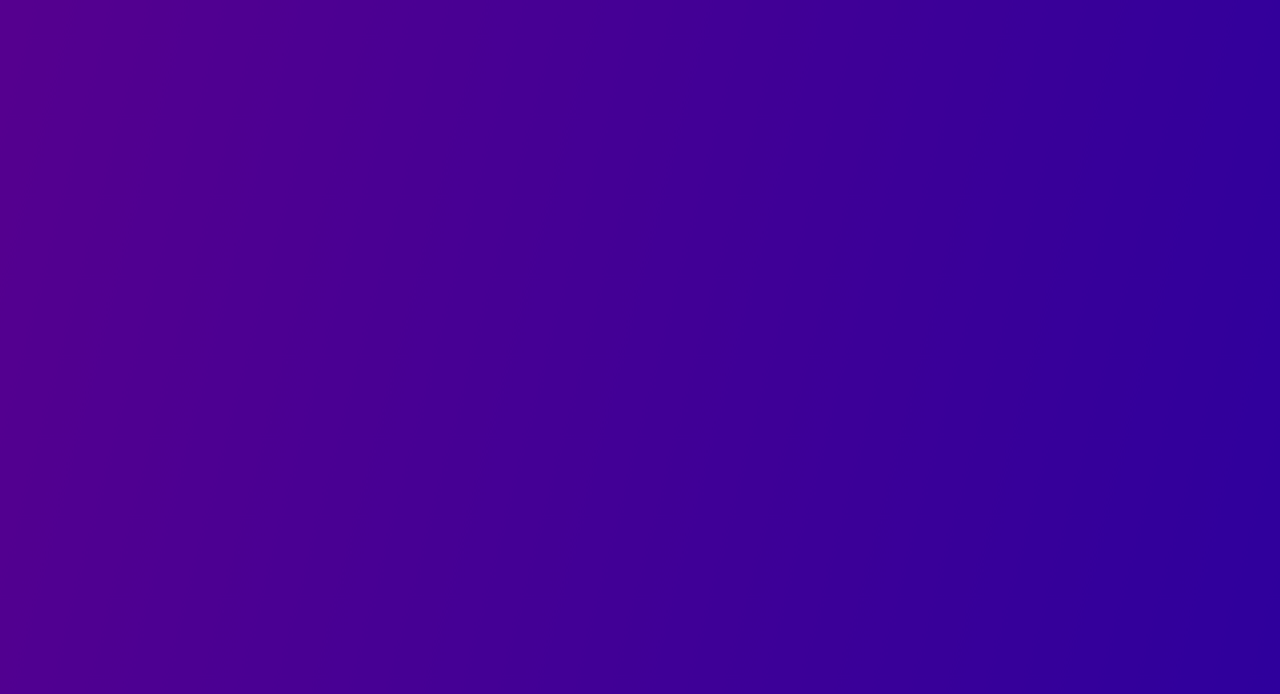
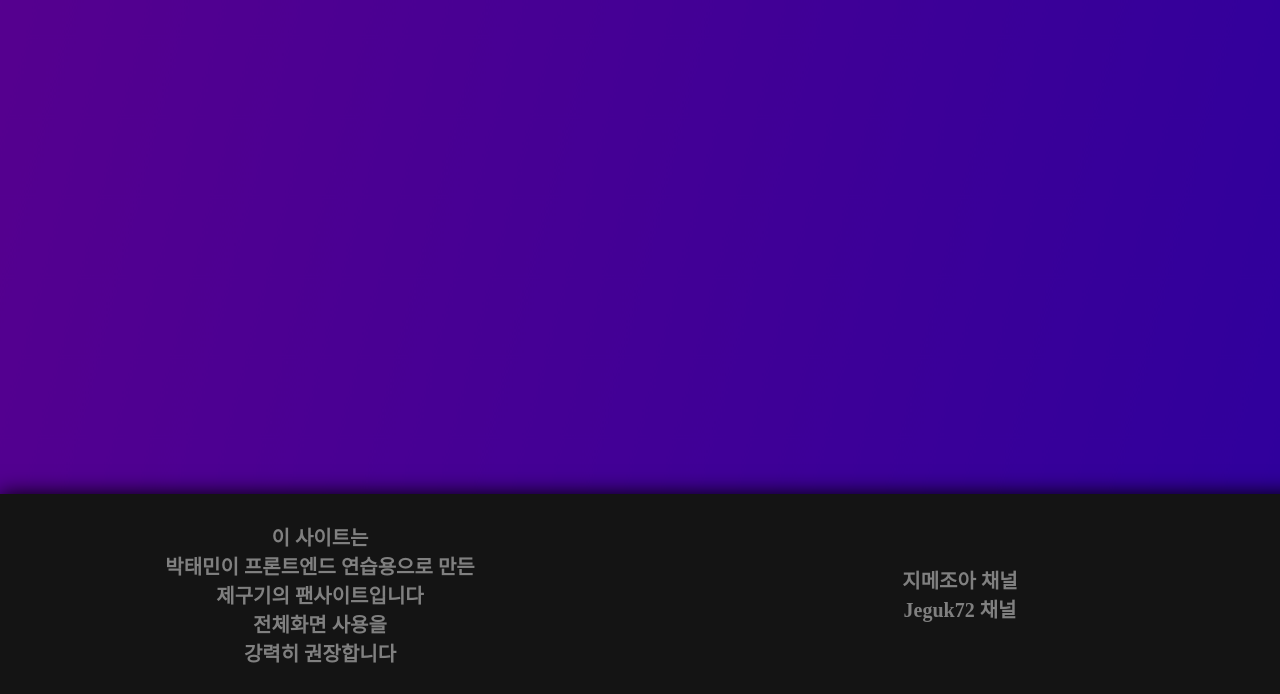
Before and after one commit to ptm119/jeguk, a plain HTML site: page main.html in a window 1280 px wide. Shown: the part 906-1600 px from the top of the page. Drawn offline with Linux system fonts and the light colour scheme.

Commit message:
Added info-bar

```diff
--- a/css/main.css
+++ b/css/main.css
@@ -128,3 +128,24 @@ a {
     text-decoration: none;
     color: black;
 }
+
+#info-bar {
+    display: flex;
+    align-items: center;
+    justify-content: space-around;
+    width: 100%;
+    height: 200px;
+    position: absolute;
+    bottom: -100vh;
+    background-color: #141414;
+    box-shadow: black 20px 20px 20px 20px;
+}
+
+.info-column,
+.info-column a {
+    width: 33%;
+    text-align: center;
+    font-size: 20px;
+    font-weight: 600;
+    color: #808080;
+}
--- a/main.html
+++ b/main.html
@@ -43,7 +43,7 @@
         <div class="channels">
             <a class="gemejoa-channel" href="https://www.youtube.com/@gemejoa" target="blank">
                 <span>Developed by</span>
-                <h4>Gemejoa</h4>
+                <h4>gemejoa</h4>
                 <img class="gemejoa-image" src="img/gemejoa.png">
             </a>
 
@@ -59,6 +59,26 @@
         <img class="bg-image" src="img/bg-image.png" />
     </main>
 
+    <footer id="info-bar">
+        <div class="info-column">
+            <p>
+                이 사이트는<br>
+                박태민이 프론트엔드 연습용으로 만든<br>
+                제구기의 팬사이트입니다<br>
+                전체화면 사용을<br>
+                강력히 권장합니다<br>
+            </p>
+        </div>
+        <div class="info-column">
+            <a href="https://www.youtube.com/@gemejoa" target="black">
+                <span>지메조아 채널<br></span>
+            </a>
+            <a href="https://www.youtube.com/@jeguk72" target="black">
+                <span>Jeguk72 채널</span>
+            </a>
+        </div>
+    </footer>
+
     <script src="https://kit.fontawesome.com/6ad0c68f5d.js" crossorigin="anonymous"></script>
     <script src="js/main.js"></script>
 </body>
```
